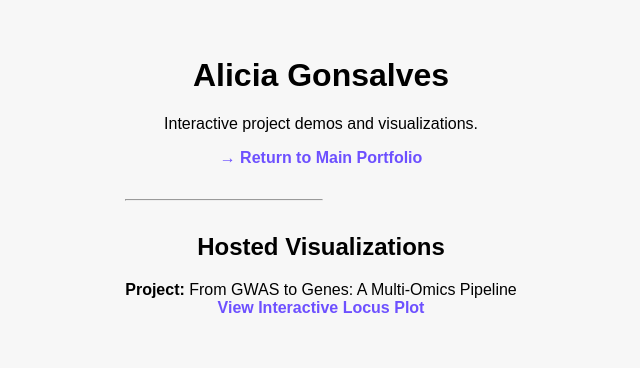
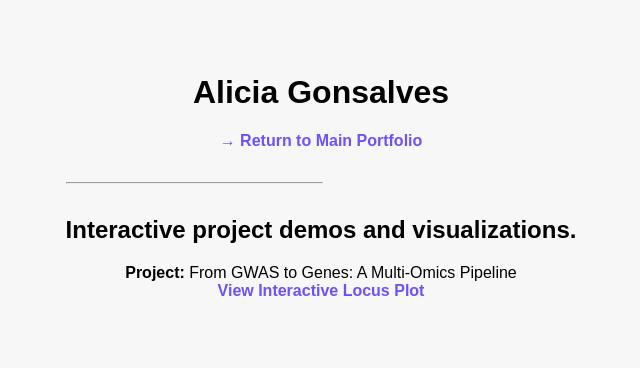
Before and after one commit to aliciagonsalves/aliciagonsalves.github.io, a plain HTML site: page index.html in a window 1280 px wide. Shown: the part 184-552 px from the top of the page, without its empty margins (319-959 px from the left). Drawn offline with Linux system fonts and the light colour scheme.

Commit message:
fix: Updated index.html to  point to the correct links

```diff
--- a/index.html
+++ b/index.html
@@ -15,16 +15,15 @@
 <body>
     <div class="container">
         <h1>Alicia Gonsalves</h1>
-        <p>Interactive project demos and visualizations.</p>
-        <p><a href="https://aliciagonsalves.github.io">&rarr; Return to Main Portfolio</a></p>
+        <p><a href="https://terrific-beaufort-d90.notion.site/Portfolio-d651ae83a710488bbe27551435895a84#2124f3521aaf808eabefd9a5cd2ba713">&rarr; Return to Main Portfolio</a></p>
 
         <hr style="width:50%; margin: 2em 0;">
 
-        <h2>Hosted Visualizations</h2>
+        <h2>Interactive project demos and visualizations.</h2>
         <ul>
             <li>
                 <strong>Project:</strong> From GWAS to Genes: A Multi-Omics Pipeline<br>
-                <a href="aliciagonsalves.github.io/gwas-plots/master_project_report.html">View Interactive Locus Plot</a>
+                <a href="https://aliciagonsalves.github.io/gwas-plots/master_project_report.html">View Interactive Locus Plot</a>
             </li>
             </ul>
     </div>
```
